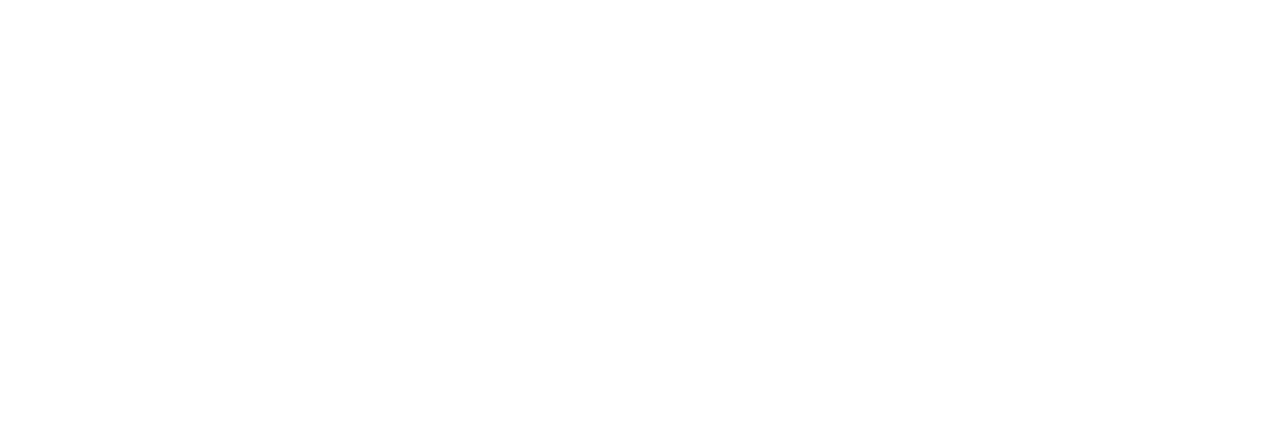
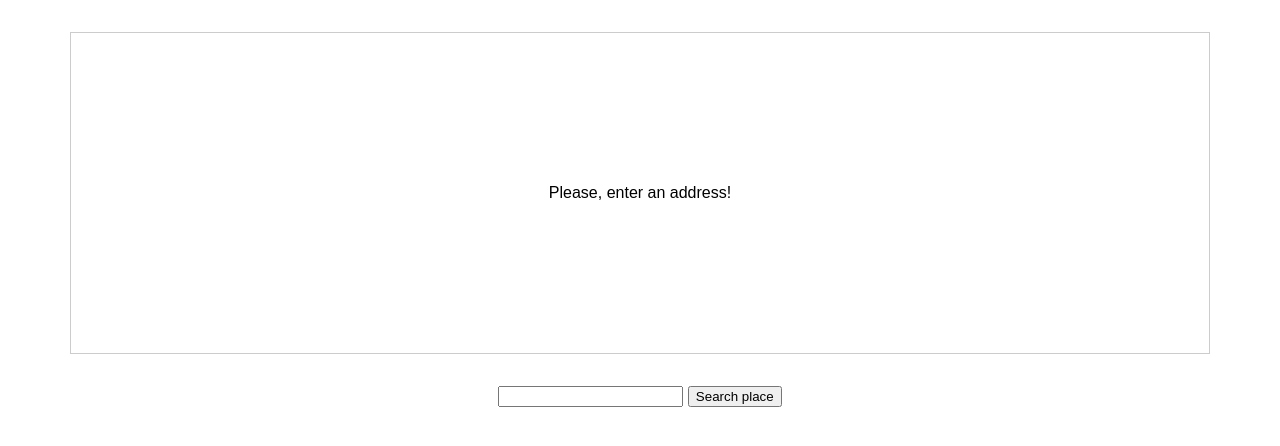
Before and after one commit to pedrohlucena/select-share-typescript-project, a website built with webpack: page index.html in a window 1280 px wide. Built offline with nearby package versions, Linux system fonts and the light colour scheme.

Commit message:
screen blocking

```diff
--- /dev/null
+++ b/app.css
@@ -0,0 +1,19 @@
+html {
+    font-family: sans-serif;
+}
+
+#map {
+    width: 90%;
+    height: 20rem;
+    border: 1px solid #ccc;
+    margin: 2rem auto;
+    display: flex;
+    justify-content: center;
+    align-items: center;
+    text-align: center;
+}
+
+form {
+    text-align: center;
+    margin: 2rem auto;
+}
--- a/index.html
+++ b/index.html
@@ -6,7 +6,15 @@
   <meta http-equiv="X-UA-Compatible" content="ie=edge">
   <title>Understanding TypeScript</title>
   <script src="dist/bundle.js" defer></script>
+  <link rel="stylesheet" href="app.css">
 </head>
 <body>
+    <div id="map">
+      <p>Please, enter an address!</p>
+    </div>
+    <form>
+      <input type="text" id="address">
+      <button type="submit">Search place</button>
+    </form>
 </body>
 </html>
```
